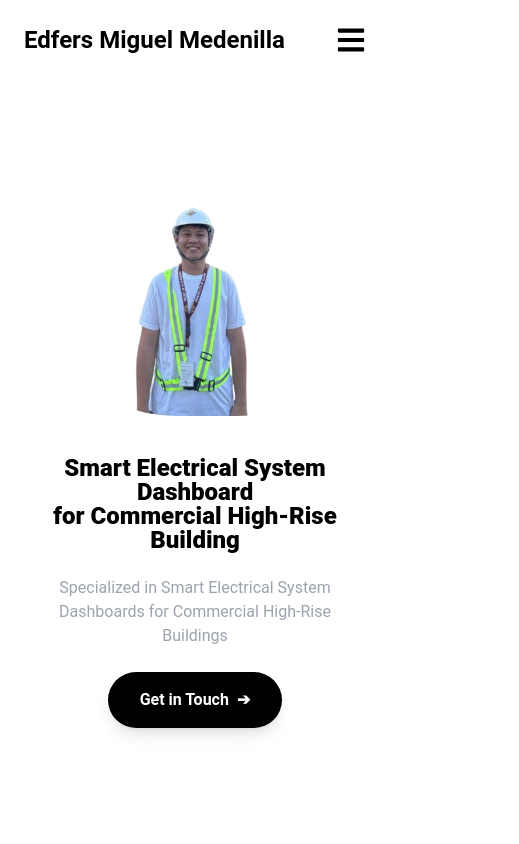
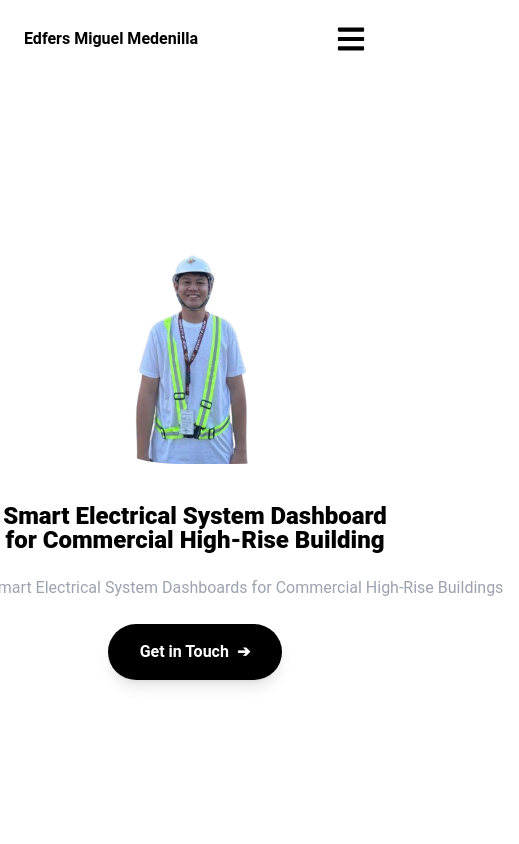
Before and after one commit to lancekian12/React-Personal-Page, a React (Vite) app: page / in a window 390 px wide. Shown: the top 844 px of the page, 519 px wide, since content can reach past the window. Built offline with nearby package versions, Linux system fonts and the light colour scheme.

Commit message:
animation

```diff
--- a/src/App.css
+++ b/src/App.css
@@ -6,16 +6,18 @@
 @keyframes typewriter {
   0% {
     width: 0;
+    opacity: 0;
   }
   100% {
     width: 100%;
+    opacity: 1;
   }
 }
 
 .animate-typewriter {
   display: inline-block;
+  overflow: hidden;
   white-space: nowrap;
-  overflow: hidden;
-  width: 0;
-  animation: typewriter 3s steps(30) 1s 1 normal both;
+  border-right: 2px solid;
+  animation: typewriter 1s steps(40) 1s 1 normal both;
 }
--- a/src/components/Navbar.jsx
+++ b/src/components/Navbar.jsx
@@ -1,41 +1,53 @@
-import { useState } from 'react';
-import { Link } from 'react-router-dom';
-import { FaBars, FaTimes } from 'react-icons/fa'; // Import the FaBars and FaTimes icons
+import { useState, useEffect } from 'react';
+import { Link, useLocation } from 'react-router-dom';
+import { FaBars, FaTimes } from 'react-icons/fa';
 
 function Navbar() {
     const [isMenuOpen, setIsMenuOpen] = useState(false);
+    const location = useLocation();
+
+    useEffect(() => {
+        // Close the menu whenever the route changes
+        setIsMenuOpen(false);
+    }, [location.pathname]); // Only trigger this effect when pathname changes
+
+    const handleLinkClick = () => {
+        setIsMenuOpen(false); // Close the menu on link click
+    };
 
     return (
-        <nav className="bg-white text-black w-full fixed top-0 p-6 z-40">
+        <nav className="bg-white text-black w-full fixed top-0 p-6 z-50">
             <div className="container mx-auto flex items-center justify-between">
-                <h1 className="text-2xl font-bold">
-                    <Link to="/" className="text-black">Edfers Miguel Medenilla</Link>
+                <h1 className="text-1xl lg:text-2xl font-bold">
+                    <Link to="/" className="text-black" onClick={handleLinkClick}>
+                        Edfers Miguel Medenilla
+                    </Link>
                 </h1>
 
                 {/* Desktop Menu */}
                 <ul className="hidden lg:flex space-x-8">
-                    <li><Link to="/" className="hover:text-gray-500 transition-colors">Home</Link></li>
-                    <li><Link to="/about" className="hover:text-gray-500 transition-colors">About</Link></li>
-                    <li><Link to="/features" className="hover:text-gray-500 transition-colors">Service</Link></li>
-                    <li><Link to="/service" className="hover:text-gray-500 transition-colors">Contact</Link></li>
+                    <li><Link to="/" className="hover:text-gray-500 transition-colors" onClick={handleLinkClick}>Home</Link></li>
+                    <li><Link to="/about" className="hover:text-gray-500 transition-colors" onClick={handleLinkClick}>About</Link></li>
+                    <li><Link to="/features" className="hover:text-gray-500 transition-colors" onClick={handleLinkClick}>Service</Link></li>
+                    <li><Link to="/service" className="hover:text-gray-500 transition-colors" onClick={handleLinkClick}>Contact</Link></li>
                 </ul>
 
                 {/* Mobile Hamburger Menu */}
                 <button
-                    className="lg:hidden block text-black"
-                    onClick={() => setIsMenuOpen(!isMenuOpen)}
+                    className="lg:hidden block text-black z-50"
+                    onClick={() => setIsMenuOpen(prevState => !prevState)}
                 >
-                    {isMenuOpen ? <FaTimes size={30} /> : <FaBars size={30} />} {/* Toggle between icons */}
+                    {isMenuOpen ? <FaTimes size={30} /> : <FaBars size={30} />}
                 </button>
             </div>
 
             {/* Mobile Dropdown Menu */}
             {isMenuOpen && (
-                <div className="lg:hidden bg-white shadow-md w-full absolute top-full left-0 flex flex-col items-start p-6 space-y-4 z-50">
-                    <Link to="/" className="block text-black hover:text-gray-500 transition-colors" onClick={() => setIsMenuOpen(false)}>Home</Link>
-                    <Link to="/about" className="block text-black hover:text-gray-500 transition-colors" onClick={() => setIsMenuOpen(false)}>About</Link>
-                    <Link to="/features" className="block text-black hover:text-gray-500 transition-colors" onClick={() => setIsMenuOpen(false)}>Service</Link>
-                    <Link to="/service" className="block text-black hover:text-gray-500 transition-colors" onClick={() => setIsMenuOpen(false)}>Contact</Link>
+                <div className="lg:hidden bg-white shadow-md w-full absolute top-16 left-0 flex flex-col items-start p-6 space-y-4 z-50">
+                    <Link to="/" className="block text-black hover:text-gray-500 transition-colors" onClick={handleLinkClick}>Home</Link>
+                    <Link to="/about" className="block text-black hover:text-gray-500 transition-colors" onClick={handleLinkClick}>About</Link>
+                    <Link to="/features" className="block text-black hover:text-gray-500 transition-colors" onClick={handleLinkClick}>Service</Link>
+                    <Link to="/service" className="block text-black hover:text-gray-500 transition-colors" onClick={handleLinkClick}>Contact</Link>
                 </div>
             )}
         </nav>
--- a/src/pages/Home.jsx
+++ b/src/pages/Home.jsx
@@ -39,12 +39,12 @@ function Home() {
                 </div>
 
                 {/* Left Side Message */}
-                <div className="flex flex-col justify-center lg:w-1/2 space-y-4 text-center lg:text-left px-4 sm:px-6 lg:px-10">
-                    <h2 className="text-2xl lg:text-4xl font-extrabold text-black leading-6 lg:leading-10 pb-2">
+                <div className="flex flex-col justify-center lg:w-1/2 space-y-4 text-center lg:text-left px-4 sm:px-6 lg:px-10 ">
+                    <h2 className="text-2xl lg:text-4xl font-extrabold text-black leading-6 lg:leading-10 pb-2 animate-typewriter">
                         Smart Electrical System Dashboard <br />
                         for Commercial High-Rise Building
                     </h2>
-                    <p className="text-base lg:text-lg text-gray-400 pb-2">
+                    <p className="text-base lg:text-lg text-gray-400 pb-2 animate-typewriter">
                         Specialized in Smart Electrical System Dashboards for Commercial High-Rise Buildings
                     </p>
 
```
